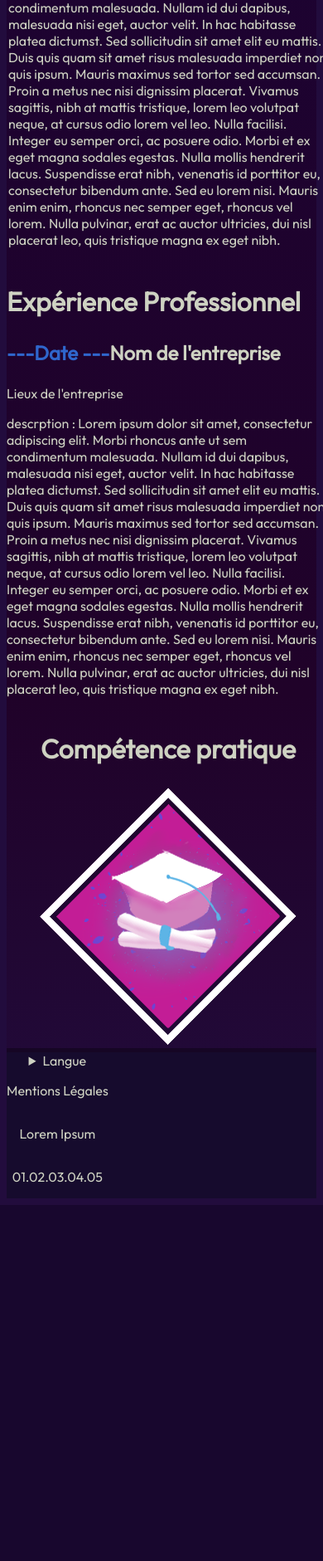
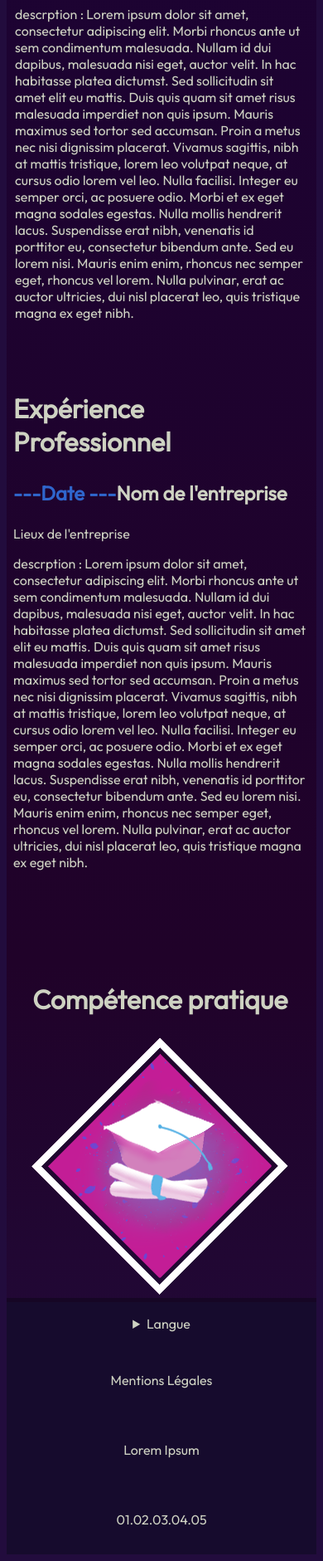
Before and after one commit to Poyopote/portfolio, a PHP site: page /page/competence-et-etude.html in a window 390 px wide. Shown: the part 1097-2978 px from the top of the page at 83% size. Before the commit the page ends 2549 px from the top, so only its background shows below. Run offline with PHP 8.4, Linux system fonts and the light colour scheme; some libraries are stand-ins or nearby versions.

Commit message:
mise a jour

```diff
--- a/Portfolio/css/parcourt.css
+++ b/Portfolio/css/parcourt.css
@@ -15,7 +15,7 @@ main aside nav {
 /*	padding-left: 25%;
 */}
 
-aside{
+main aside{
 	width: 24%;
 	text-align: center;
 
@@ -41,15 +41,25 @@ span{
 	color: #2F66CC;
 }
 
+
+
 @media screen and (max-width:  1024px){
 	main > aside:first-child {
 		display: none;
 	}
 
-	#ecole, aside{
-		width: 100vw;
+	#ecole, main aside{
+		width: 95vw;
 	}
 	.diplome{
 		margin-bottom: 25px;
 	}
+
+	main aside{
+		margin-top: 10vh;
+	}
+
+	section{
+		padding: 0.5em;
+	}
 }
--- a/Portfolio/css/style.css
+++ b/Portfolio/css/style.css
@@ -186,69 +186,6 @@ img[alt*="menu"]{
 	}
 }
 
-/* le media pour des écrans plus petit */
-
-@media screen and (max-width:  1024px){
-	header{
-		max-height: 10vw;
-		margin-bottom: 25%;
-		z-index: 101;
-	}
-
-
-	.nav-menu .nav-lien{
-		/* position: initial!important; */
-		display: block;
-	}
-
-	.nav-menu .nav-lien img{
-		width: 25vw;
-	}
-	footer{
-		height: auto !important;
-		position: relative!important;
-
-	}
-	footer .div-footer{
-		display: table-row !important;
-		width: 100% !important;
-		table-layout: fixed;
-	}
-
-	.nav-menu .nav-lien{
-		margin-left: -20%;
-	}
-
-	.nav-menu .nav-lien:nth-child(3)::before{
-		display: none;
-	}
-
-	.nav-menu .nav-lien:nth-child(3){
-		top: initial;
-	}
-	.nav-menu .nav-lien:first-child {
-		left: initial;
-	}
-	.nav-menu .nav-lien:last-child {
-		right: initial;
-	}
-	.nav-menu .nav-lien:nth-child(even) {
-		top: initial;
-	}
-
-	.nav-menu .nav-lien img[alt*="menu"]{
-		width: 30vw;
-		height: auto;
-	}
-
-	.nav-lien{
-		max-width: initial;
-	}
-	.nav-menu a.nav-lien:nth-child(3){
-		width: 136px;
-		height: 136px;
-	}
-}
 
 .pt{
 	position: relative;
@@ -289,3 +226,67 @@ summary + ul{
 .clear{
 	clear: both;
 }
+
+/* le media pour des écrans plus petit */
+
+@media screen and (max-width:  1024px){
+	header{
+		max-height: 10vw;
+		margin-bottom: 25%;
+		z-index: 101;
+	}
+
+
+	.nav-menu .nav-lien{
+		/* position: initial!important; */
+		display: block;
+	}
+
+	.nav-menu .nav-lien img{
+		width: 25vw;
+	}
+	footer{
+		height: auto;
+		position: relative;
+		text-align: center;
+
+	}
+	footer .div-footer{
+		display: block;
+		width: 100%;
+	}
+
+	.nav-menu .nav-lien{
+		margin-left: -20%;
+	}
+
+	.nav-menu .nav-lien:nth-child(3)::before{
+		display: none;
+	}
+
+	.nav-menu .nav-lien:nth-child(3){
+		top: initial;
+	}
+	.nav-menu .nav-lien:first-child {
+		left: initial;
+	}
+	.nav-menu .nav-lien:last-child {
+		right: initial;
+	}
+	.nav-menu .nav-lien:nth-child(even) {
+		top: initial;
+	}
+
+	.nav-menu .nav-lien img[alt*="menu"]{
+		width: 30vw;
+		height: auto;
+	}
+
+	.nav-lien{
+		max-width: initial;
+	}
+	.nav-menu a.nav-lien:nth-child(3){
+		width: 136px;
+		height: 136px;
+	}
+}
--- a/Portfolio/index.html
+++ b/Portfolio/index.html
@@ -13,7 +13,7 @@
 	<header id="header">
 		<section>
 			<h1>Navigation</h1>
-			<input onclick="bouton_menu()" type="image" src="img/menu.png" alt="menu">
+			<input onclick="bouton_menu()" type="image" src="img/menu-o.png" alt="menu">
 			<!-- <div class="logo"></div> -->
 			<nav class="nav-menu" style="display: none;">
 				<a href="page/presentation.html" class="nav-lien"><img src="img/menu-presenation.png" alt="menu"></a>
@@ -52,7 +52,7 @@
 			<p>Mentions Légales</p>
 		</div>
 		<div class="div-footer">
-			<p>Lorem Ipsum</p>
+			<p>Admin</p>
 		</div>
     <div class="div-footer">
       <p>01.02.03.04.05</p>
--- a/Portfolio/page/competence-et-etude.html
+++ b/Portfolio/page/competence-et-etude.html
@@ -13,7 +13,7 @@
 	<header id="header">
 		<section>
 			<h1>Navigation</h1>
-			<input onclick="bouton_menu()" type="image" src="../img/menu.png" alt="menu">
+			<input onclick="bouton_menu()" type="image" src="../img/menu-o.png" alt="menu">
 			<!-- <div class="logo"></div> -->
 			<nav class="nav-menu" style="display: none;">
 				<a href="presentation.html" class="nav-lien"><img src="../img/menu-presenation.png" alt="menu"></a>
--- a/Portfolio/page/contact.html
+++ b/Portfolio/page/contact.html
@@ -13,7 +13,7 @@
 	<header id="header">
 		<section>
 			<h1>Navigation</h1>
-			<input onclick="bouton_menu()" type="image" src="../img/menu.png" alt="menu">
+			<input onclick="bouton_menu()" type="image" src="../img/menu-o.png" alt="menu">
 			<!-- <div class="logo"></div> -->
 			<nav class="nav-menu" style="display: none;">
 				<a href="presentation.html" class="nav-lien"><img src="../img/menu-presenation.png" alt="menu"></a>
@@ -29,7 +29,7 @@
 		<section>
 			<h2>Formulaire de contact</h2>
 			<form action="#">
-			<fieldset style="max-width:736px;min-height:50px;height:100%;width:100%;">
+			<fieldset>
 				<legend>Contactez-moi</legend>
 				<label for="email">Email</label>
 				<input type="email" id="email" name="email" placeholder="Votre adresse">
--- a/Portfolio/page/presentation.html
+++ b/Portfolio/page/presentation.html
@@ -13,7 +13,7 @@
 	<header id="header">
 		<section>
 			<h1>Navigation</h1>
-			<input onclick="bouton_menu()" type="image" src="../img/menu.png" alt="menu">
+			<input onclick="bouton_menu()" type="image" src="../img/menu-o.png" alt="menu">
 			<!-- <div class="logo"></div> -->
 			<nav class="nav-menu" style="display: none;">
 				<a href="presentation.html" class="nav-lien"><img src="../img/menu-presenation.png" alt="menu"></a>
--- a/Portfolio/page/realisation.html
+++ b/Portfolio/page/realisation.html
@@ -13,7 +13,7 @@
 	<header id="header">
 		<section>
 			<h1>Navigation</h1>
-			<input onclick="bouton_menu()" type="image" src="../img/menu.png" alt="menu">
+			<input onclick="bouton_menu()" type="image" src="../img/menu-o.png" alt="menu">
 			<!-- <div class="logo"></div> -->
 			<nav class="nav-menu" style="display: none;">
 				<a href="presentation.html" class="nav-lien"><img src="../img/menu-presenation.png" alt="menu"></a>
--- a/Portfolio/script/menu-folio.js
+++ b/Portfolio/script/menu-folio.js
@@ -2,9 +2,12 @@ function bouton_menu() {
 	let navigation = document.querySelector(".nav-menu") ;
 	let lien = document.querySelectorAll(".nav-menu a");
 	let ombre = document.getElementById('overlay');
+	const btn = document.querySelector("#header input").src ;
+
 	console.log(navigation);
 
 	if (navigation.style.display === 'none' && ombre.style.display === 'none') {
+
 		navigation.style.display = 'block';
 		ombre.style.display = 'block';
 
```
Also changed, not shown: Portfolio/css/contact.css (+9 -4 lines), Portfolio/img/menu-f.png (added), Portfolio/img/menu-o.png (renamed from Portfolio/img/menu.png).
